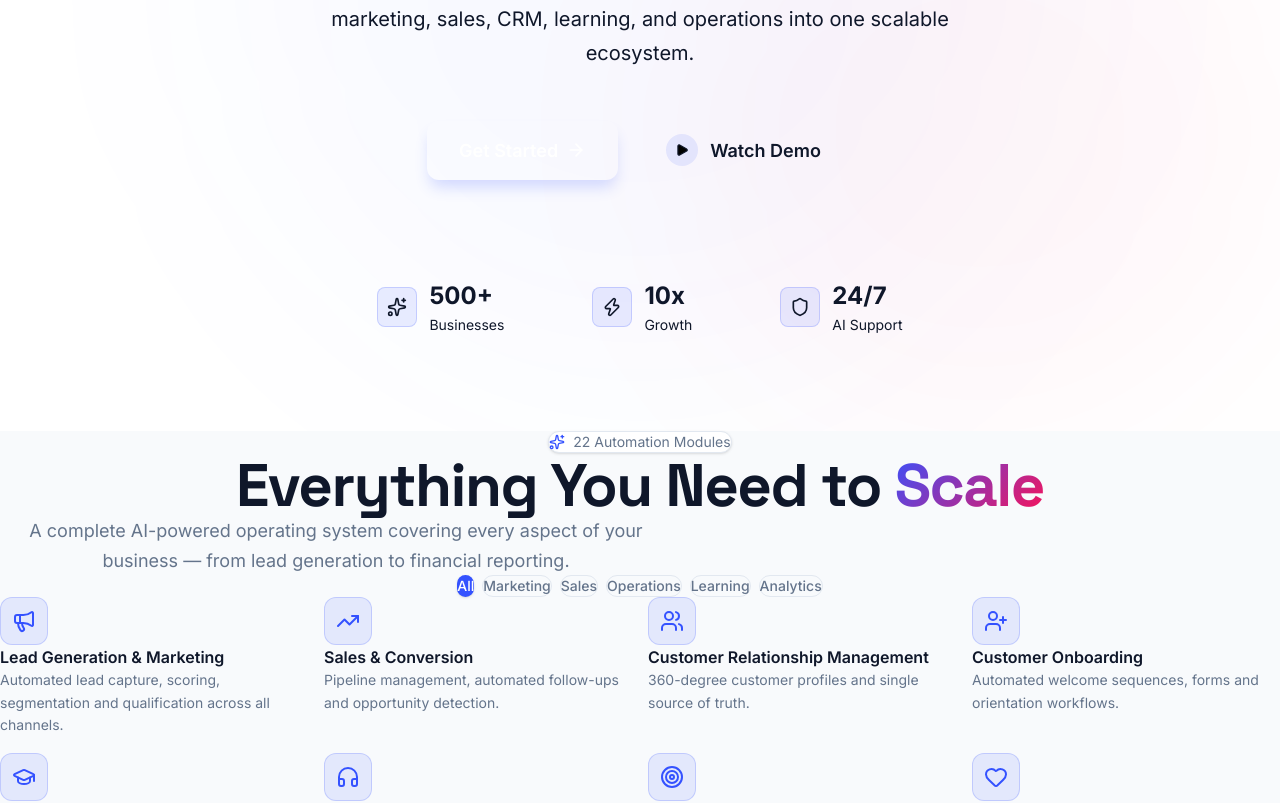
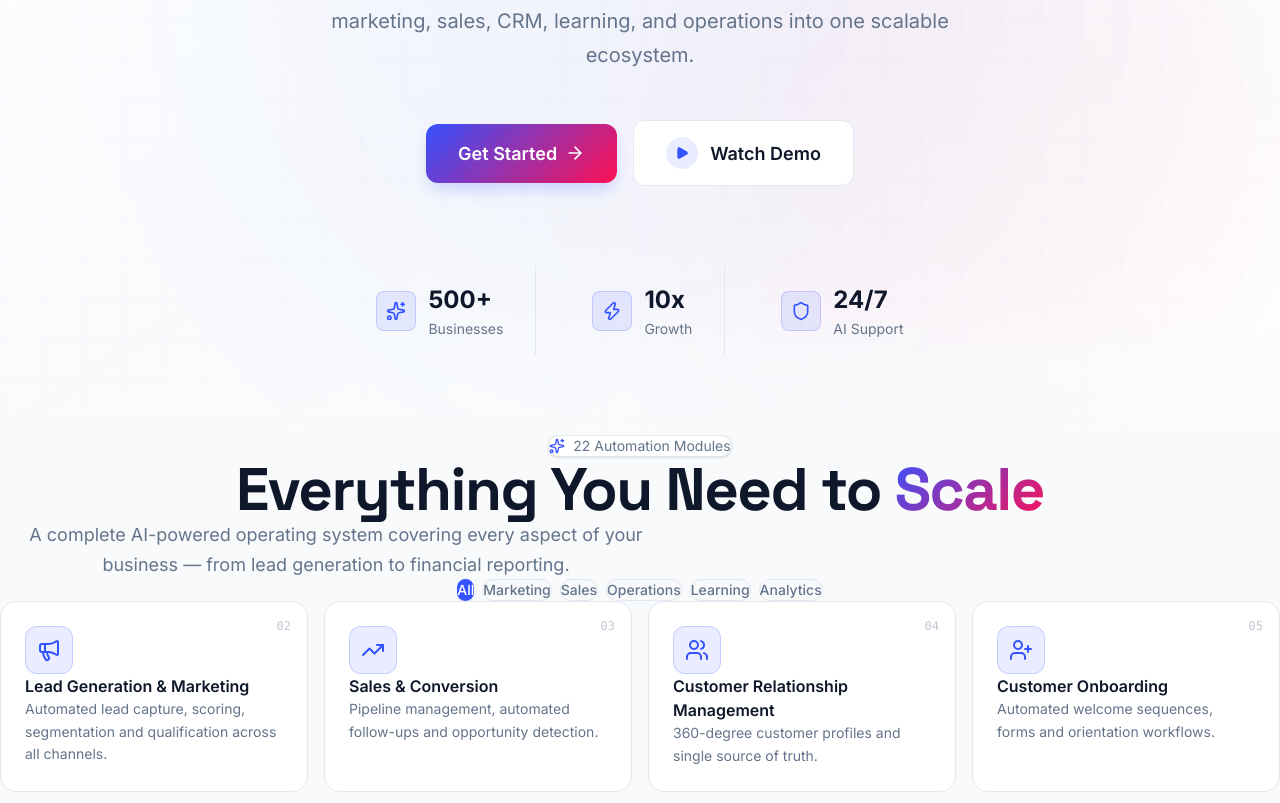
Before and after one commit to glorino/ctalai, a Next.js app: page / in a window 1280 px wide. Shown: the part 422-1225 px from the top of the page. Built offline with nearby package versions, Linux system fonts and the light colour scheme; no server answers.

Commit message:
fix: restore CSS variables and custom classes for landing page

```diff
--- a/src/app/globals.css
+++ b/src/app/globals.css
@@ -1,4 +1,27 @@
 @import "tailwindcss";
+
+:root {
+  --background: #ffffff;
+  --foreground: #0f172a;
+  --primary: #3452ff;
+  --primary-light: #5a7aff;
+  --primary-dark: #2341cc;
+  --secondary: #ff1053;
+  --secondary-light: #ff4d7a;
+  --secondary-dark: #cc0d42;
+  --surface: #ffffff;
+  --surface-light: #f8fafc;
+  --surface-muted: #f1f5f9;
+  --text-muted: #64748b;
+  --text-secondary: #475569;
+  --success: #10b981;
+  --warning: #f59e0b;
+  --error: #ef4444;
+  --border: #e2e8f0;
+  --border-light: #f1f5f9;
+  --font-sans: 'Inter', system-ui, sans-serif;
+  --font-display: 'Space Grotesk', system-ui, sans-serif;
+}
 
 @theme inline {
   --color-background: #ffffff;
@@ -34,9 +57,9 @@ html {
 }
 
 body {
-  background: #ffffff;
-  color: #0f172a;
-  font-family: 'Inter', system-ui, sans-serif;
+  background: var(--background);
+  color: var(--foreground);
+  font-family: var(--font-sans);
   -webkit-font-smoothing: antialiased;
   -moz-osx-font-smoothing: grayscale;
 }
@@ -48,21 +71,21 @@ body {
 }
 
 ::-webkit-scrollbar-track {
-  background: transparent;
+  background: var(--surface-light);
 }
 
 ::-webkit-scrollbar-thumb {
-  background: #e2e8f0;
+  background: var(--primary);
   border-radius: 3px;
 }
 
 ::-webkit-scrollbar-thumb:hover {
-  background: #64748b;
+  background: var(--primary-light);
 }
 
 /* Focus styles */
 *:focus-visible {
-  outline: 2px solid #3452ff;
+  outline: 2px solid var(--primary);
   outline-offset: 2px;
   border-radius: 4px;
 }
@@ -70,24 +93,159 @@ body {
 /* Selection */
 ::selection {
   background: rgba(52, 82, 255, 0.15);
-  color: #0f172a;
+  color: var(--foreground);
 }
 
 /* Gradient Text */
 .gradient-text {
-  background: linear-gradient(135deg, #3452ff, #ff1053);
+  background: linear-gradient(135deg, var(--primary), var(--secondary));
   -webkit-background-clip: text;
   -webkit-text-fill-color: transparent;
   background-clip: text;
 }
 
+/* Glass Effect */
+.glass {
+  background: rgba(255, 255, 255, 0.95);
+  backdrop-filter: blur(12px);
+  -webkit-backdrop-filter: blur(12px);
+  border: 1px solid rgba(0, 0, 0, 0.1);
+  box-shadow: 0 4px 20px rgba(0, 0, 0, 0.15);
+}
+
+/* Glow Effects */
+.glow-primary {
+  box-shadow: 0 0 20px rgba(52, 82, 255, 0.15);
+}
+
+.glow-secondary {
+  box-shadow: 0 0 20px rgba(255, 16, 83, 0.15);
+}
+
+/* Card Hover Effect */
+.card-hover {
+  transition: all 0.3s cubic-bezier(0.4, 0, 0.2, 1);
+}
+
+.card-hover:hover {
+  transform: translateY(-4px);
+  box-shadow: 0 12px 40px rgba(52, 82, 255, 0.12);
+}
+
+/* Button Gradient */
+.btn-gradient {
+  background: linear-gradient(135deg, var(--primary), var(--secondary));
+  transition: all 0.3s cubic-bezier(0.4, 0, 0.2, 1);
+}
+
+.btn-gradient:hover {
+  background: linear-gradient(135deg, var(--primary-light), var(--secondary-light));
+  transform: translateY(-2px);
+  box-shadow: 0 8px 25px rgba(52, 82, 255, 0.25);
+}
+
+/* Feature Card */
+.feature-card {
+  background: var(--surface);
+  border: 1px solid var(--border);
+  border-radius: 16px;
+  padding: 24px;
+  transition: all 0.3s cubic-bezier(0.4, 0, 0.2, 1);
+  position: relative;
+  overflow: hidden;
+}
+
+.feature-card::before {
+  content: '';
+  position: absolute;
+  top: 0;
+  left: 0;
+  right: 0;
+  height: 3px;
+  background: linear-gradient(90deg, var(--primary), var(--secondary));
+  opacity: 0;
+  transition: opacity 0.3s ease;
+}
+
+.feature-card:hover {
+  border-color: transparent;
+  box-shadow: 0 8px 30px rgba(52, 82, 255, 0.1);
+  transform: translateY(-3px);
+}
+
+.feature-card:hover::before {
+  opacity: 1;
+}
+
+/* Agent Card */
+.agent-card {
+  background: var(--surface);
+  border: 1px solid var(--border);
+  border-radius: 20px;
+  padding: 28px;
+  transition: all 0.3s cubic-bezier(0.4, 0, 0.2, 1);
+  position: relative;
+  overflow: hidden;
+}
+
+.agent-card:hover {
+  border-color: transparent;
+  box-shadow: 0 12px 40px rgba(52, 82, 255, 0.12);
+  transform: translateY(-4px);
+}
+
+/* Subtle Grid Pattern */
+.grid-pattern {
+  background-image:
+    linear-gradient(rgba(52, 82, 255, 0.03) 1px, transparent 1px),
+    linear-gradient(90deg, rgba(52, 82, 255, 0.03) 1px, transparent 1px);
+  background-size: 40px 40px;
+}
+
+/* Hero Background */
+.hero-gradient {
+  background: linear-gradient(135deg, #f8f9ff 0%, #fff 50%, #fff5f7 100%);
+}
+
+/* Navbar stacking */
+.navbar {
+  z-index: 50;
+}
+
+/* Stats Card */
+.stats-card {
+  background: var(--surface);
+  border: 1px solid var(--border);
+  border-radius: 16px;
+  padding: 20px;
+  transition: all 0.3s ease;
+}
+
+.stats-card:hover {
+  border-color: var(--primary);
+}
+
+/* Timeline Card */
+.timeline-card {
+  background: var(--surface);
+  border: 1px solid var(--border);
+  border-radius: 16px;
+  padding: 20px;
+  transition: all 0.3s cubic-bezier(0.4, 0, 0.2, 1);
+}
+
+.timeline-card:hover {
+  border-color: var(--primary);
+  box-shadow: 0 8px 25px rgba(52, 82, 255, 0.08);
+}
+
 /* Input Styles */
 .input-field {
-  background: #ffffff;
-  border: 1px solid #e2e8f0;
-  border-radius: 8px;
-  padding: 10px 14px;
-  color: #0f172a;
+  background: var(--surface);
+  border: 1px solid var(--border);
+  border-radius: 10px;
+  padding: 12px 16px;
+  color: var(--foreground);
   transition: all 0.2s ease;
   font-size: 14px;
   width: 100%;
@@ -95,40 +253,98 @@ body {
 
 .input-field:focus {
   outline: none;
-  border-color: #3452ff;
+  border-color: var(--primary);
   box-shadow: 0 0 0 3px rgba(52, 82, 255, 0.1);
 }
 
 .input-field::placeholder {
-  color: #64748b;
+  color: var(--text-muted);
+}
+
+/* Badge Styles */
+.badge {
+  display: inline-flex;
+  align-items: center;
+  padding: 4px 10px;
+  border-radius: 9999px;
+  font-size: 12px;
+  font-weight: 500;
+}
+
+.badge-primary {
+  background: rgba(52, 82, 255, 0.1);
+  color: var(--primary);
+}
+
+.badge-secondary {
+  background: rgba(255, 16, 83, 0.1);
+  color: var(--secondary);
+}
+
+.badge-success {
+  background: rgba(16, 185, 129, 0.1);
+  color: var(--success);
+}
+
+.badge-warning {
+  background: rgba(245, 158, 11, 0.1);
+  color: var(--warning);
+}
+
+.badge-error {
+  background: rgba(239, 68, 68, 0.1);
+  color: var(--error);
+}
+
+.badge-neutral {
+  background: var(--surface-muted);
+  color: var(--text-secondary);
+}
+
+/* Card Base */
+.card {
+  background: var(--surface);
+  border: 1px solid var(--border);
+  border-radius: 16px;
+  transition: all 0.2s cubic-bezier(0.4, 0, 0.2, 1);
 }
 
 /* Table Styles */
 .table-header {
-  background: #f8fafc;
-  border-bottom: 1px solid #e2e8f0;
+  background: var(--surface-light);
+  border-bottom: 1px solid var(--border);
 }
 
 .table-row {
-  border-bottom: 1px solid #f1f5f9;
+  border-bottom: 1px solid var(--border-light);
   transition: background 0.15s ease;
 }
 
 .table-row:hover {
-  background: #f8fafc;
+  background: rgba(52, 82, 255, 0.03);
 }
 
-/* Card Base */
-.card {
-  background: #ffffff;
-  border: 1px solid #e2e8f0;
-  border-radius: 16px;
-  transition: all 0.2s cubic-bezier(0.4, 0, 0.2, 1);
+/* Sidebar */
+.sidebar {
+  width: 260px;
+  background: var(--surface);
+  border-right: 1px solid var(--border);
+  transition: all 0.3s ease;
 }
 
-.card-hover:hover {
-  border-color: rgba(52, 82, 255, 0.2);
-  box-shadow: 0 4px 12px rgba(15, 23, 42, 0.06);
+.sidebar.collapsed {
+  width: 72px;
+}
+
+/* Main Content */
+.main-content {
+  flex: 1;
+  margin-left: 260px;
+  transition: all 0.3s ease;
+}
+
+.main-content.expanded {
+  margin-left: 72px;
 }
 
 /* Skeleton loader */
@@ -138,7 +354,7 @@ body {
 }
 
 .skeleton {
-  background: linear-gradient(90deg, #f1f5f9 25%, #f8fafc 50%, #f1f5f9 75%);
+  background: linear-gradient(90deg, var(--surface-muted) 25%, var(--border-light) 50%, var(--surface-muted) 75%);
   background-size: 200% 100%;
   animation: skeleton 1.5s ease-in-out infinite;
   border-radius: 8px;
@@ -154,6 +370,31 @@ body {
   animation: ai-pulse 2s ease-in-out infinite;
 }
 
+/* Floating Animation */
+@keyframes float {
+  0%, 100% { transform: translateY(0px); }
+  50% { transform: translateY(-10px); }
+}
+
+.animate-float {
+  animation: float 6s ease-in-out infinite;
+}
+
+/* Pulse Glow */
+@keyframes pulse-glow {
+  0%, 100% { box-shadow: 0 0 20px rgba(52, 82, 255, 0.15); }
+  50% { box-shadow: 0 0 30px rgba(52, 82, 255, 0.25); }
+}
+
+.animate-pulse-glow {
+  animation: pulse-glow 2s ease-in-out infinite;
+}
+
+/* Section gradient */
+.section-gradient {
+  background: linear-gradient(180deg, var(--background) 0%, var(--surface-light) 50%, var(--background) 100%);
+}
+
 /* Reduced motion */
 @media (prefers-reduced-motion: reduce) {
   *,
```
